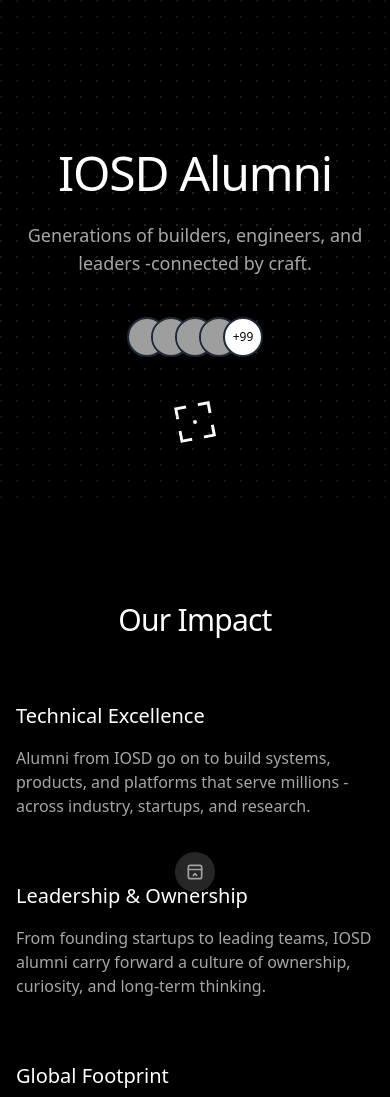
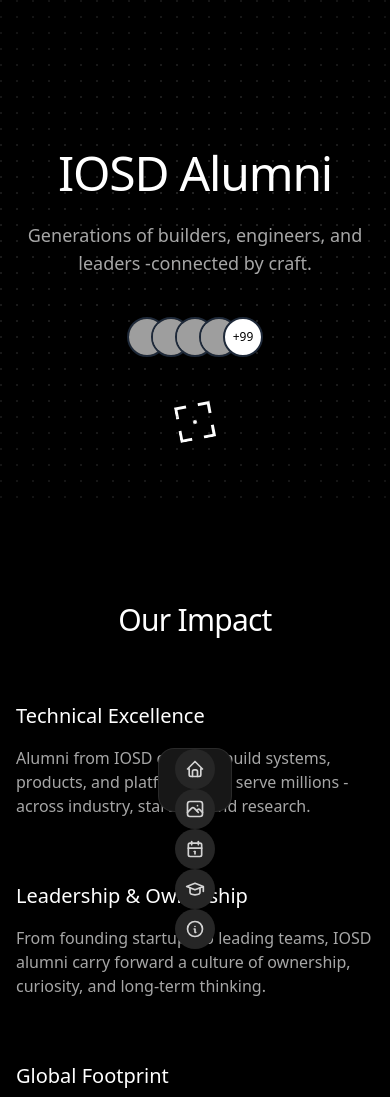
Before and after one commit to Raghav-45/iosd-web, a Next.js app: page /alumni in a window 390 px wide. Shown: the top 1097 px of the page. Built offline with nearby package versions, Linux system fonts and the light colour scheme; grey boxes are pictures that could not be loaded.

Commit message:
Update floating-dock.tsx

```diff
--- a/components/ui/floating-dock.tsx
+++ b/components/ui/floating-dock.tsx
@@ -26,7 +26,7 @@
   return (
     <>
       <FloatingDockDesktop items={items} className={desktopClassName} />
-      <FloatingDockMobile items={items} className={mobileClassName} />
+      {/* <FloatingDockMobile items={items} className={mobileClassName} /> */}
     </>
   );
 };
@@ -99,7 +99,7 @@
       onMouseMove={(e) => mouseX.set(e.pageX)}
       onMouseLeave={() => mouseX.set(Infinity)}
       className={cn(
-        "mx-auto border hidden h-16 items-end gap-4 rounded-2xl bg-gray-50 px-4 pb-3 md:flex dark:bg-neutral-900",
+        "border h-16 items-end gap-4 rounded-2xl bg-gray-50 px-4 pb-3 md:flex dark:bg-neutral-900",
         className,
       )}
     >
```
